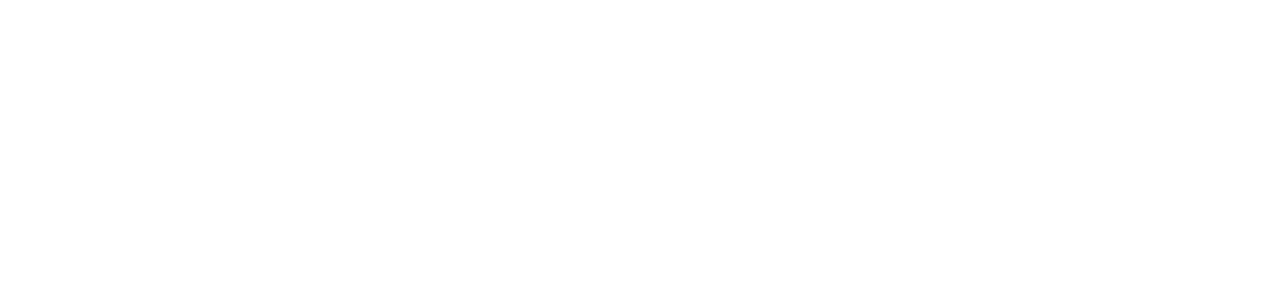
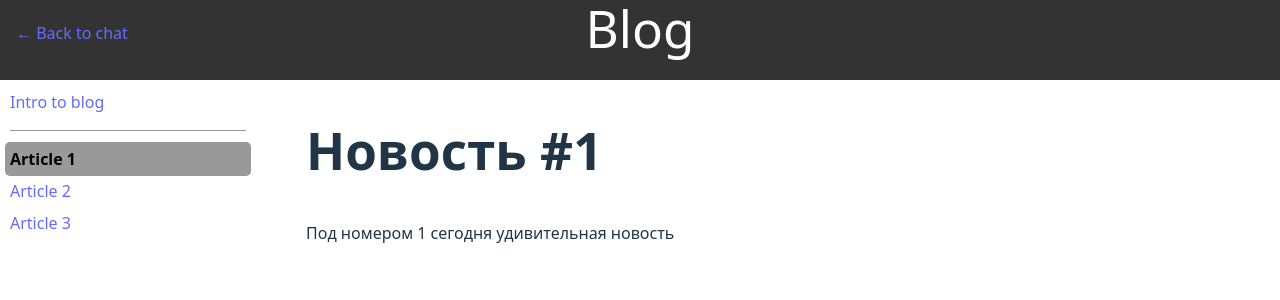
Before and after one commit to iamo0/jt-chat-react, a React (Vite) app: page /blog/1 in a window 1280 px wide. Before the commit this address had no page. Shown: the top 300 px of the page. Built offline with nearby package versions, Linux system fonts and the light colour scheme.

Commit message:
Introduce child routes to blog

```diff
--- a/src/main.tsx
+++ b/src/main.tsx
@@ -5,6 +5,8 @@
 import { BrowserRouter, Route, Routes } from 'react-router'
 import AuthPage from './pages/AuthPage.tsx'
 import BlogLayout from './pages/blog/blog-layout.tsx'
+import BlogNewsItem from './pages/blog/blog-news-item.tsx'
+import BlogNewsIndex from './pages/blog/blog-news-index.tsx'
 
 createRoot(document.getElementById('root')!).render(
   <StrictMode>
@@ -12,7 +14,10 @@
       <Routes>
         <Route path="/" element={<App />} />
         <Route path="/signup" element={<AuthPage />} />
-        <Route path="/blog" element={<BlogLayout />} />
+        <Route path="/blog" element={<BlogLayout />}>
+          <Route index element={<BlogNewsIndex />} />
+          <Route path="/blog/:newsId" element={<BlogNewsItem />} />
+        </Route>
       </Routes>
     </BrowserRouter>
   </StrictMode>,
--- /dev/null
+++ b/src/pages/blog/blog-layout.css
@@ -0,0 +1,8 @@
+.page-link-active {
+  background: #999;
+  border-radius: 5px;
+  color: #000;
+  padding: 5px;
+  margin: -5px;
+  font-weight: bold;
+}
--- a/src/pages/blog/blog-layout.tsx
+++ b/src/pages/blog/blog-layout.tsx
@@ -1,5 +1,12 @@
+import "./blog-layout.css";
 import styles from "./blog-layout.module.css";
-import { Link, NavLink } from "react-router";
+
+import { Link, NavLink, Outlet } from "react-router";
+
+const getActiveClassName = ({ isActive } : {
+  isActive: boolean,
+  isPending: boolean,
+}) => isActive ? "page-link-active" : ``;
 
 export default function BlogLayout() {
   return <>
@@ -10,20 +17,19 @@
     <main className={styles.pageContainer}>
       <aside className={styles.pageSidebar}>
         <nav className={styles.sidebarNavigation}>
-          <NavLink to="">Intro to blog</NavLink>
+          <NavLink to="" className={getActiveClassName} end>Intro to blog</NavLink>
           <hr style={{
             border: 0,
             borderBottom: "solid 1px #999",
             width: "100%",
           }} />
-          <NavLink to="">Article 1</NavLink>
-          <NavLink to="">Article 2</NavLink>
-          <NavLink to="">Article 3</NavLink>
+          <NavLink to="/blog/1" className={getActiveClassName} end>Article 1</NavLink>
+          <NavLink to="/blog/2" className={getActiveClassName} end>Article 2</NavLink>
+          <NavLink to="/blog/3" className={getActiveClassName}>Article 3</NavLink>
         </nav>
       </aside>
       <section className={styles.pageMain}>
-        <h1>Welcome to our blog</h1>
-        <p>Check out all the new articles posted by out authors.</p>
+        <Outlet />
       </section>
     </main>
   </>;
--- /dev/null
+++ b/src/pages/blog/blog-news-index.tsx
@@ -0,0 +1,6 @@
+export default function BlogNewsIndex() {
+  return <>
+    <h1>Welcome to our blog</h1>
+    <p>Enjoy our best articles written by our team of authors</p>
+  </>;
+}
--- /dev/null
+++ b/src/pages/blog/blog-news-item.tsx
@@ -0,0 +1,10 @@
+import { useParams } from "react-router";
+
+export default function BlogNewsItem() {
+  const { newsId } = useParams();
+
+  return <>
+    <h1>Новость #{newsId}</h1>
+    <p>Под номером {newsId} сегодня удивительная новость</p>
+  </>;
+}
```
Also changed, not shown: src/pages/blog/blog-layout.module.css (line endings or trailing spaces).
